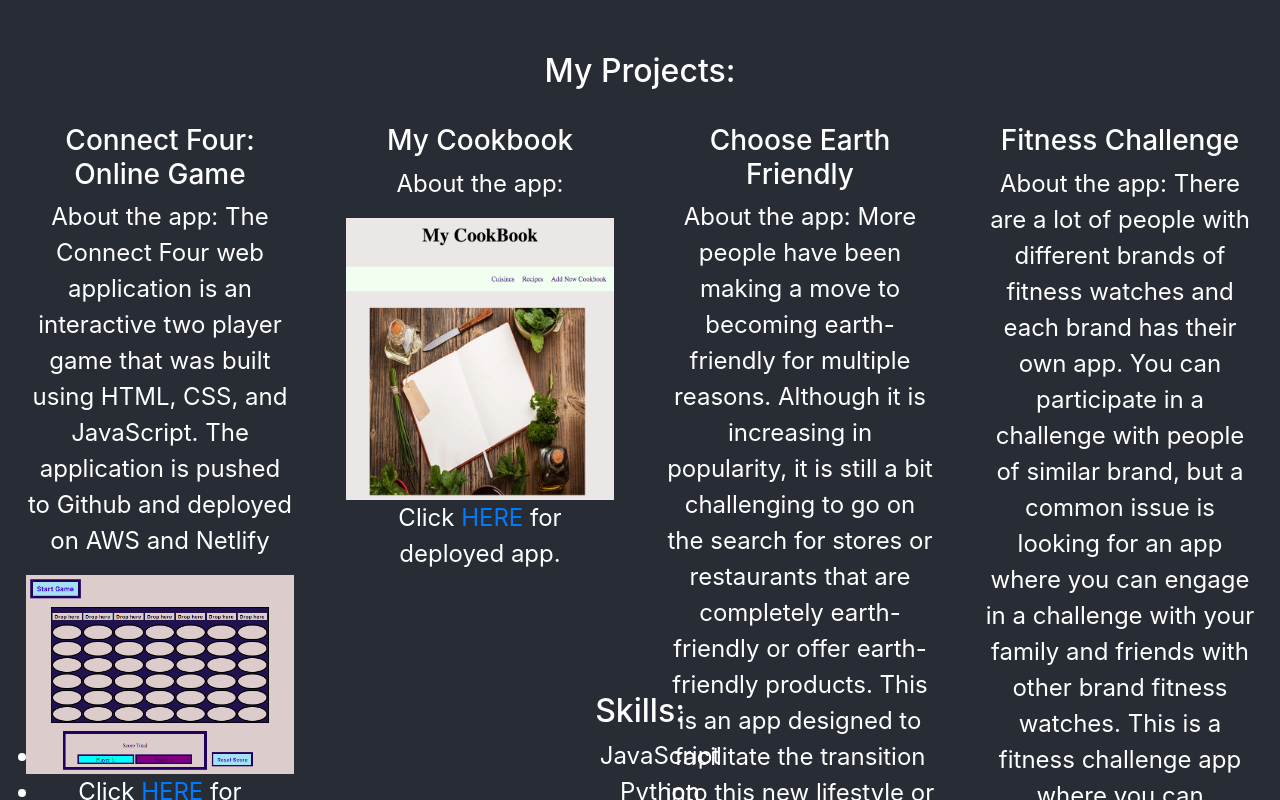
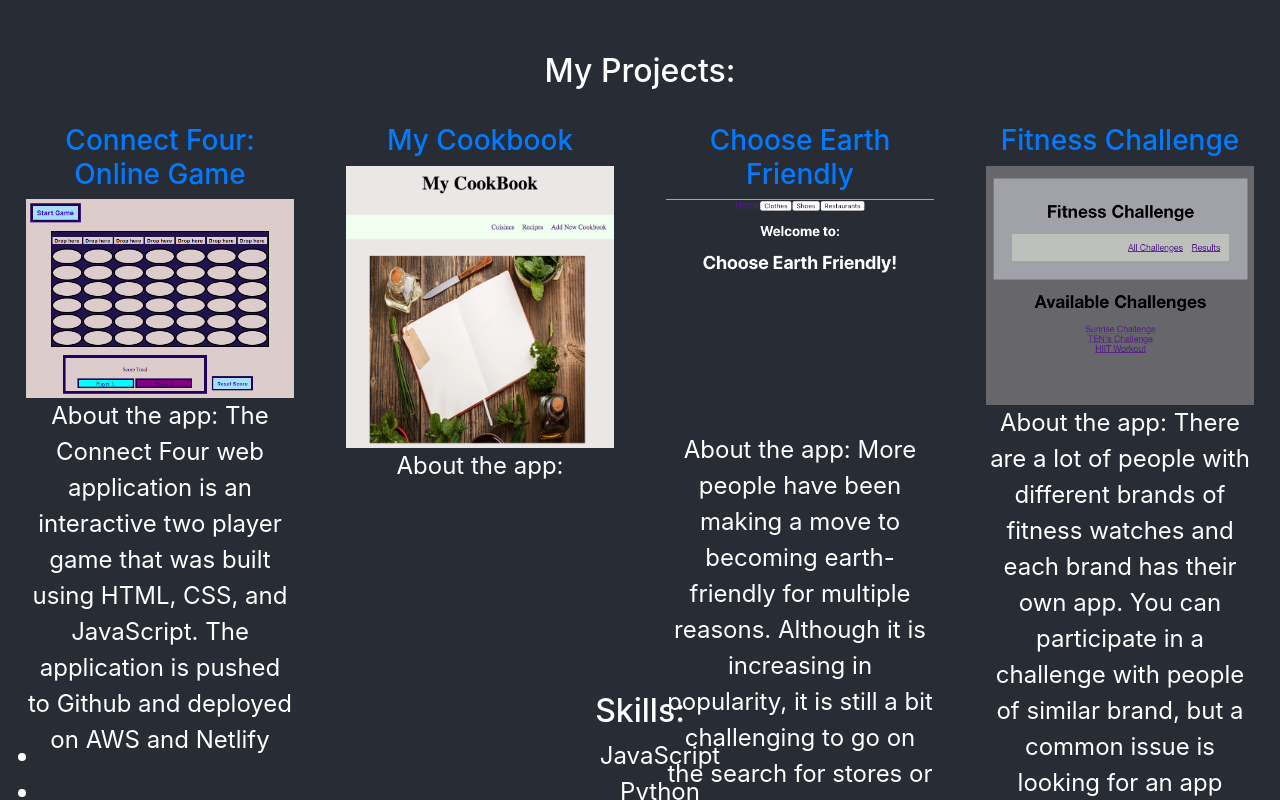
Before and after one commit to lim-is-a/react-portfolio, a React (Create React App) app: page / in a window 1280 px wide. Shown: the part 1520-2320 px from the top of the page. Built offline with nearby package versions, Linux system fonts and the light colour scheme.

Commit message:
reorganized projectDetail and wrapped title and img in a href/span to deployed app

```diff
--- a/src/components/ProjectDetail.jsx
+++ b/src/components/ProjectDetail.jsx
@@ -5,14 +5,15 @@ export default class ProjectDetail extends Component {
         return (
             <div className="project">
                 <section >
-                    <h3>{this.props.project.title}</h3>
-                    <p>About the app: {this.props.project.description}</p>
+                    <a href={this.props.project.link}>
+                        <span>
+                            <h3>{this.props.project.title}</h3>
+                            <img src={this.props.project.image} alt={this.props.project.image} width="100%"/>
+                        </span>
+                    </a>
                 </section>
                 <section>
-                    <img src={this.props.project.image} alt={this.props.project.image} width="100%"/>
-                    <p>
-                        Click <a href={this.props.project.link}>HERE</a> for deployed app.
-                    </p>
+                    <p>About the app: {this.props.project.description}</p>
                 </section>
             </div>
         )
```
